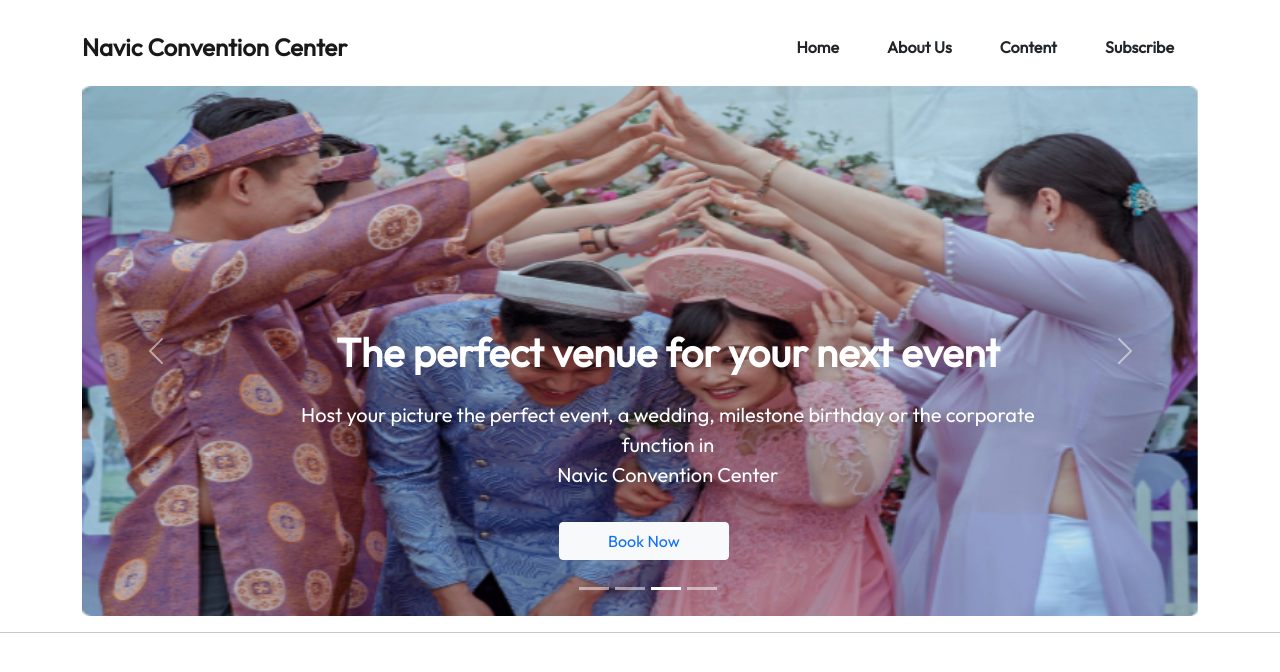
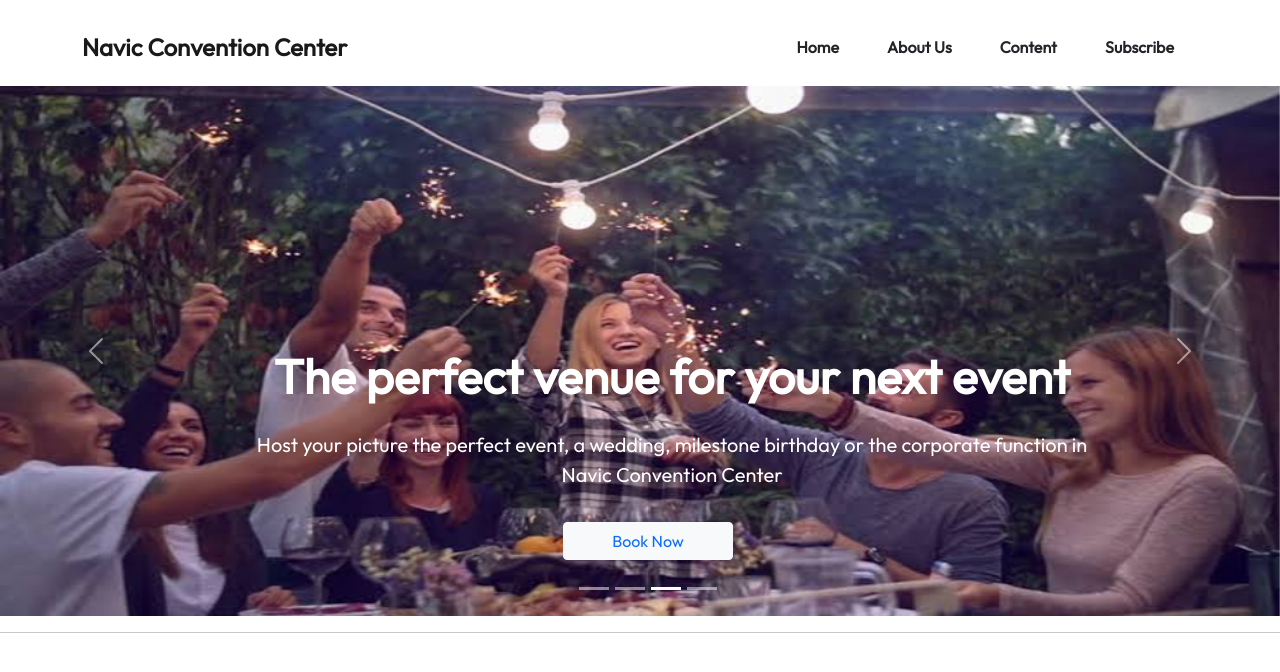
Before and after one commit to aduyti/convention, a plain HTML site: page index.html in a window 1280 px wide. Both pictures are taken after a click on the link "Home". Drawn offline with nearby package versions, Linux system fonts and the light colour scheme.

Commit message:
image change

```diff
--- a/index.html
+++ b/index.html
@@ -51,7 +51,7 @@
 
     <header>
         <!-- carousel -->
-        <div id="carouselExampleCaptions" class="container carousel slide" data-bs-ride="carousel">
+        <div id="carouselExampleCaptions" class="container-fluid carousel slide px-0" data-bs-ride="carousel">
             <div class="carousel-indicators ps-3">
                 <button type="button" data-bs-target="#carouselExampleCaptions" data-bs-slide-to="0" class="active"
                     aria-current="true" aria-label="Slide 1"></button>
@@ -70,7 +70,7 @@
                     <img src="images/party.jpg" class="d-block w-100" alt="...">
                 </div>
                 <div class="carousel-item" data-bs-interval="3000">
-                    <img src="images/wedding.png" class="d-block w-100" alt="...">
+                    <img src="images/reunion.jpg" class="d-block w-100" alt="...">
                 </div>
                 <div class="carousel-item" data-bs-interval="3000">
                     <img src="images/seminar.png" class="d-block w-100" alt="...">
--- a/styles/style.css
+++ b/styles/style.css
@@ -4,3 +4,9 @@
 #container-carousel img{
     height: 530px;
 }
+#container-carousel h1{
+    font-size: 48px;
+}
+#container-carouse p{
+    font-size: 24px;
+}
```
Also changed, not shown: images/reunion.jpg (added).
